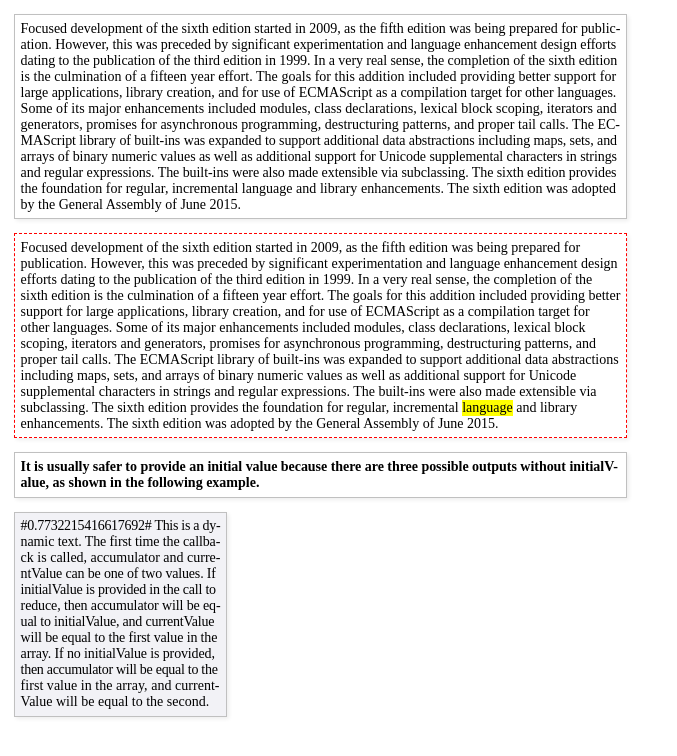
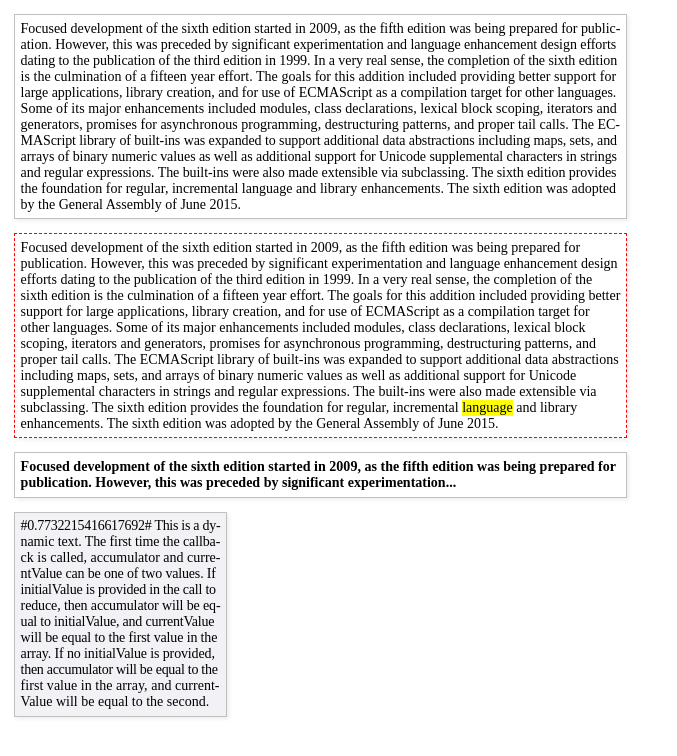
Before and after one commit to lafeillou/hyphenjs, a plain HTML site: page index2hyphen.html in a window 1280 px wide. Shown: the whole page, without its empty margins (0-677 px from the left). Drawn offline with Linux system fonts and the light colour scheme.

Commit message:
update html

```diff
--- a/index2hyphen.html
+++ b/index2hyphen.html
@@ -16,8 +16,8 @@
         Focused development of the sixth edition started in 2009, as the fifth edition was being prepared for publication. However, this was preceded by significant experimentation and language enhancement design efforts dating to the publication of the third edition in 1999. In a very real sense, the completion of the sixth edition is the culmination of a fifteen year effort. The goals for this addition included providing better support for large applications, library creation, and for use of ECMAScript as a compilation target for other languages. Some of its major enhancements included modules, class declarations, lexical block scoping, iterators and generators, promises for asynchronous programming, destructuring patterns, and proper tail calls. The ECMAScript library of built-ins was expanded to support additional data abstractions including maps, sets, and arrays of binary numeric values as well as additional support for Unicode supplemental characters in strings and regular expressions. The built-ins were also made extensible via subclassing. The sixth edition provides the foundation for regular, incremental <span class="w-highlight">language</span> and library enhancements. The sixth edition was adopted by the General Assembly of June 2015.
     </p>
 
-    <h6 class="text text-js">
-        It is usually safer to provide an initial value because there are three possible outputs without initialValue, as shown in the following example.
+    <h6 class="text-js">
+        Focused development of the sixth edition started in 2009, as the fifth edition was being prepared for publication. However, this was preceded by significant experimentation...
     </h6>
 
     <p id="text" class="text text-animate">
```
